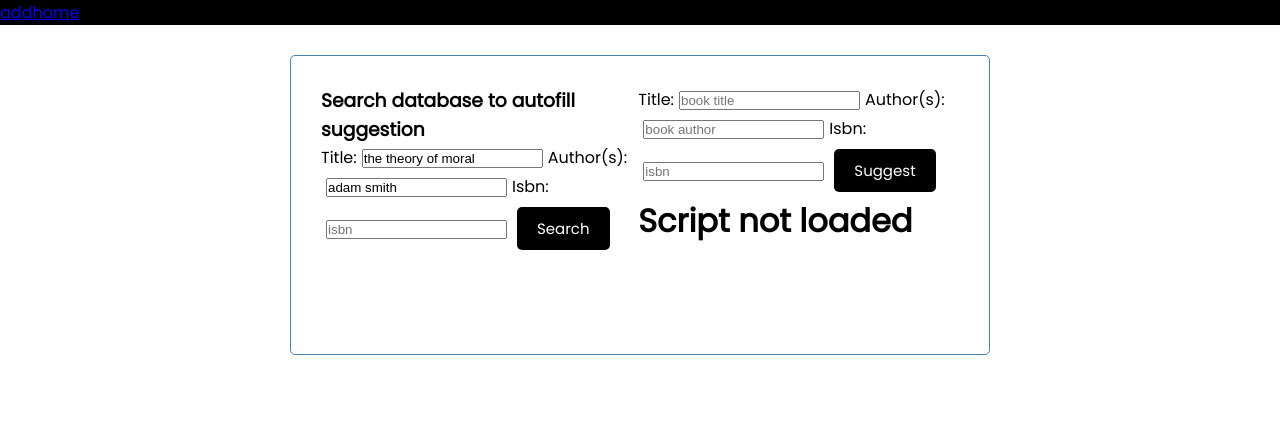
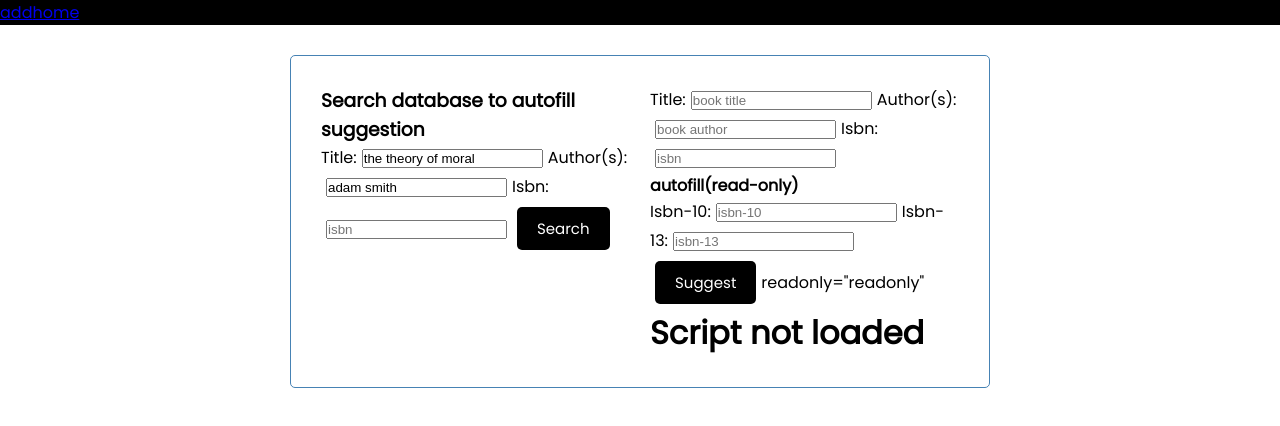
Before and after one commit to JCJang/Humanities-book-database, a React (Create React App) app: page /add in a window 1280 px wide. Shown: the top 426 px of the page. Built offline with nearby package versions, Linux system fonts and the light colour scheme.

Commit message:
aug 14 cleaned up 'Add' route by deleting AddTask, Button components. added viewability and updated submission form isbn. todo: wikilink from openLibrary, author details (birth, death), work wiki link

```diff
--- a/src/components/add/NewTest.js
+++ b/src/components/add/NewTest.js
@@ -17,6 +17,7 @@ import {useState, useEffect} from 'react'
         document.body.appendChild(scriptTag);
       }, []);
      // Once Google Books has loaded, then create new instance of Default viewer and load book's information to viewer
+     //Currently supported RFC 3066 language codes include af, ar, hy, bg, ca, zh-CN, zh-TW, hr, cs, da, nl, en, fil, fi, fr, de, el, he, hu, is, id, it, ja, ko, lv, lt, ms, no, pl, pt-BR, pt-PT, ro, ru, sr, sk, sl, es, sv, tl, th, tr, uk, and vi.
      useEffect(()=>{
          if (!loaded){return}
          else{
@@ -26,7 +27,8 @@ import {useState, useEffect} from 'react'
                  viewer.load(bookIdentifier, alertNotFound);
                }
                else{
-                 window.google.books.load();
+
+                 window.google.books.load({"language": "en"});
                  window.google.books.setOnLoadCallback(() => {
                  var viewer = new window.google.books.DefaultViewer
                      (document.getElementById('viewerCanvas'));
@@ -40,7 +42,7 @@ import {useState, useEffect} from 'react'
             <div>
                 {loaded ?
                      <div>
-                        <div id="viewerCanvas" style={{height:"500px",width:"400px", backgroundColor:"red"}}>dskj</div>
+                        <div id="viewerCanvas" style={{height:"500px",width:"400px", backgroundColor:"red"}}>loading</div>
                      </div> :
                 <h1>Script not loaded</h1>}
             </div>    )
--- a/src/components/add/Query.js
+++ b/src/components/add/Query.js
@@ -3,7 +3,7 @@ const Query = ({result, setToAdd}) => {
   console.log(result)
   return (
     <div className="Query">
-    {result.items.map((a)=><QueryItem result={a} setToAdd={setToAdd}/>)}
+    {result.items.map((a)=><QueryItem key={a.id} result={a} setToAdd={setToAdd}/>)}
   </div>)
 
 
--- a/src/components/add/QueryItem.js
+++ b/src/components/add/QueryItem.js
@@ -16,6 +16,8 @@ const getIsbn=(isbn)=>{
       <p>Authors: <strong>{result.volumeInfo.authors && result.volumeInfo.authors.map(a=>a)}</strong></p>
       <p>ISBN-10: <strong>{getIsbn("ISBN_10")}</strong></p>
       <p>ISBN-13: <strong>{getIsbn("ISBN_13")}</strong></p>
+      <p>preview: <strong>{result.accessInfo && result.accessInfo.viewability}</strong></p>
+
       <p>Publication date: <strong>{result.volumeInfo.publishedDate}</strong></p>
       <p>Length: <strong>{result.volumeInfo.pageCount} pages</strong></p>
       <br></br>
--- a/src/components/add/SubmissionForm.js
+++ b/src/components/add/SubmissionForm.js
@@ -5,6 +5,8 @@ const SubmissionForm = ({toAdd,onSearch}) => {
   const [title, setTitle] =  useState('')
   const [author, setAuthor] =  useState('')
   const [isbn, setIsbn] =  useState('')
+  const [isbn10, setIsbn10] =  useState('')
+  const [isbn13, setIsbn13] =  useState('')
 
   const validateForm = (e)=>{
     console.log("submitted");
@@ -28,7 +30,9 @@ const SubmissionForm = ({toAdd,onSearch}) => {
       const res = toAdd.volumeInfo.industryIdentifiers.filter(a=>a.type===isbn)
       if(res[0]!==undefined){return res[0].identifier}else{return ""}}else{return ""}
     }
-    setIsbn(getIsbn("ISBN_10"))
+    setIsbn10(getIsbn("ISBN_10"))
+    setIsbn13(getIsbn("ISBN_13"))
+
   }},[toAdd])
 
   return (
@@ -41,9 +45,19 @@ const SubmissionForm = ({toAdd,onSearch}) => {
       onChange={(e)=>setAuthor(e.target.value)} placeholder="book author"/>
       <label htmlFor="isbn">Isbn:</label>
       <input className="form-control" type="text" id="isbn" value={isbn}
-       onChange={(e)=>setIsbn(e.target.value)} placeholder="isbn"/>
+       onChange={(e)=>setIsbn(e.target.value)} placeholder="isbn" />
+
+      <br></br>
+      <h4>autofill(read-only)</h4>
+      <label htmlFor="isbn10">Isbn-10:</label>
+      <input className="form-control" type="text" id="isbn10" value={isbn10}
+       onChange={(e)=>setIsbn10(e.target.value)} placeholder="isbn-10" readOnly="readOnly"/>
+       <label htmlFor="isbn13">Isbn-13:</label>
+       <input className="form-control" type="text" id="isbn13" value={isbn13}
+        onChange={(e)=>setIsbn13(e.target.value)} placeholder="isbn-13" readOnly="readOnly"/>
     <input  className="btn" type="submit" value="Suggest"/>
 
+readonly="readonly"
     </form>
   )
 
```
Also changed, not shown: src/components/add/AddTask.js (deleted, +0 -39 lines), src/components/add/Button.js (deleted, +0 -8 lines).
